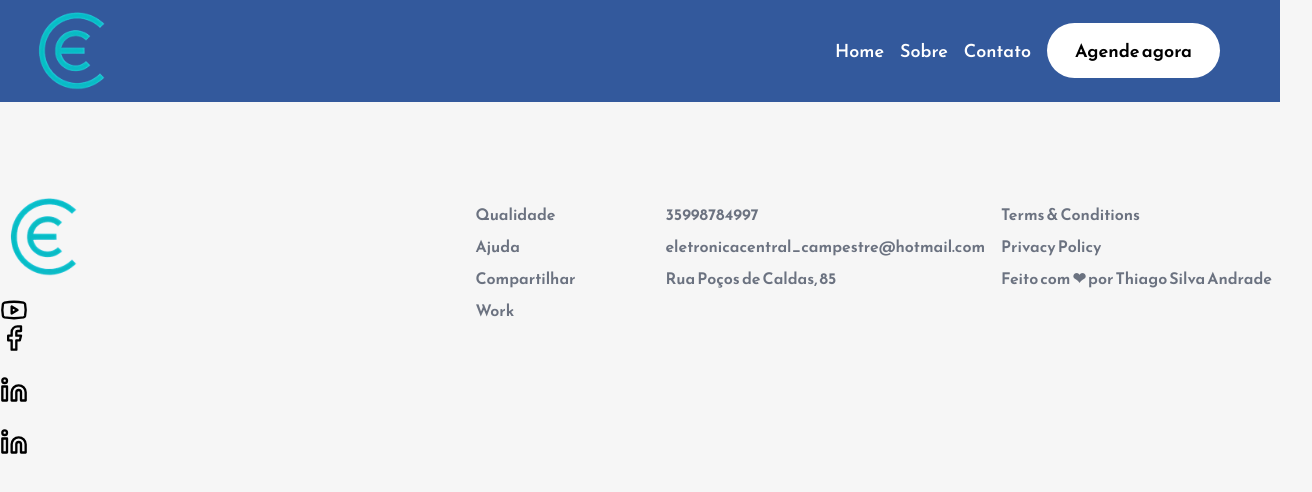
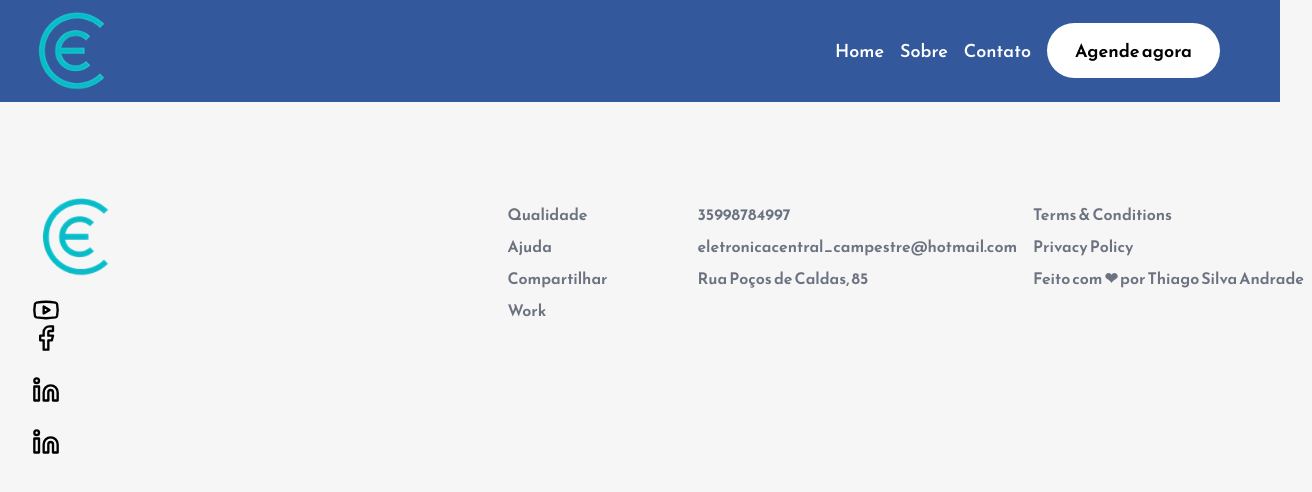
Before and after one commit to EletronicaCentralCampestre/appliancerepair-landingpage, a React (Vite) app: page / in a window 1280 px wide. Shown: the top 492 px of the page, 1312 px wide, since content can reach past the window. Built offline with nearby package versions, Linux system fonts and the light colour scheme.

Commit message:
Refactor CSS and adjust margin in footer component

```diff
--- a/src/components/footer.jsx
+++ b/src/components/footer.jsx
@@ -10,7 +10,7 @@ const Footer = () => {
         alert("Link copiado: " + copyText);
       }
   return (
-    <div className="footer-wrapper container mx-auto py-24 flex" id="contato">
+    <div className="footer-wrapper container mx-8 py-24 flex" id="contato">
         <div className="footer-section-one justify-center">
             <div className="footer-logo-container max-w-xs">
                 <img src={Logo} alt="logo" className="w-24" />
```
